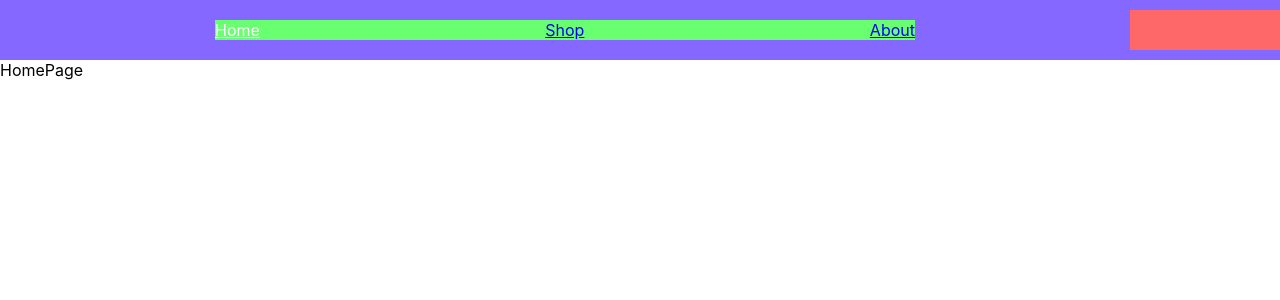
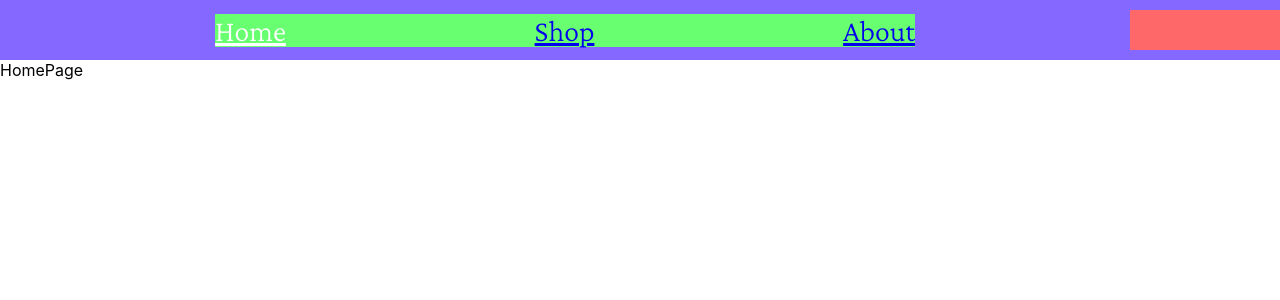
Before and after one commit to FrankvandenBoogaard/webshop_frontend, a React (Create React App) app: page / in a window 1280 px wide. Shown: the top 300 px of the page. Built offline with nearby package versions, Linux system fonts and the light colour scheme.

Commit message:
feat/challenge 3_fonts

```diff
--- a/public/index.html
+++ b/public/index.html
@@ -1,14 +1,12 @@
 <!DOCTYPE html>
 <html lang="en">
+
 <head>
   <meta charset="utf-8" />
   <link rel="icon" href="%PUBLIC_URL%/favicon.ico" />
   <meta name="viewport" content="width=device-width, initial-scale=1" />
   <meta name="theme-color" content="#000000" />
-    <meta
-      name="description"
-      content="Web site created using create-react-app"
-    />
+  <meta name="description" content="Web site created using create-react-app" />
   <link rel="apple-touch-icon" href="%PUBLIC_URL%/logo192.png" />
   <!--
       manifest.json provides metadata used when your web app is installed on a
@@ -24,8 +22,13 @@
       work correctly both with client-side routing and a non-root public URL.
       Learn how to configure a non-root public URL by running `npm run build`.
     -->
+  <link rel="preconnect" href="https://fonts.googleapis.com">
+  <link rel="preconnect" href="https://fonts.gstatic.com" crossorigin>
+  <link href="https://fonts.googleapis.com/css2?family=Crimson+Pro:ital,wght@0,200;0,300;1,200&display=swap"
+    rel="stylesheet">
   <title>React App</title>
 </head>
+
 <body>
   <noscript>You need to enable JavaScript to run this app.</noscript>
   <div id="root"></div>
@@ -40,4 +43,5 @@
       To create a production bundle, use `npm run build` or `yarn build`.
     -->
 </body>
+
 </html>
--- a/src/components/NavBar/styles.css
+++ b/src/components/NavBar/styles.css
@@ -27,5 +27,6 @@
 }
 
 .links {
-
+  font-family: 'Crimson Pro', serif;
+  font-size: 30px;
 }
--- a/src/index.css
+++ b/src/index.css
@@ -1,3 +1,5 @@
+@import url('https://fonts.googleapis.com/css2?family=Crimson+Pro:ital,wght@0,200;0,300;1,200&display=swap');
+
 body {
   margin: 0;
   font-family: -apple-system, BlinkMacSystemFont, 'Segoe UI', 'Roboto', 'Oxygen',
```
Lines whose indentation alone changed are shown as unchanged.
